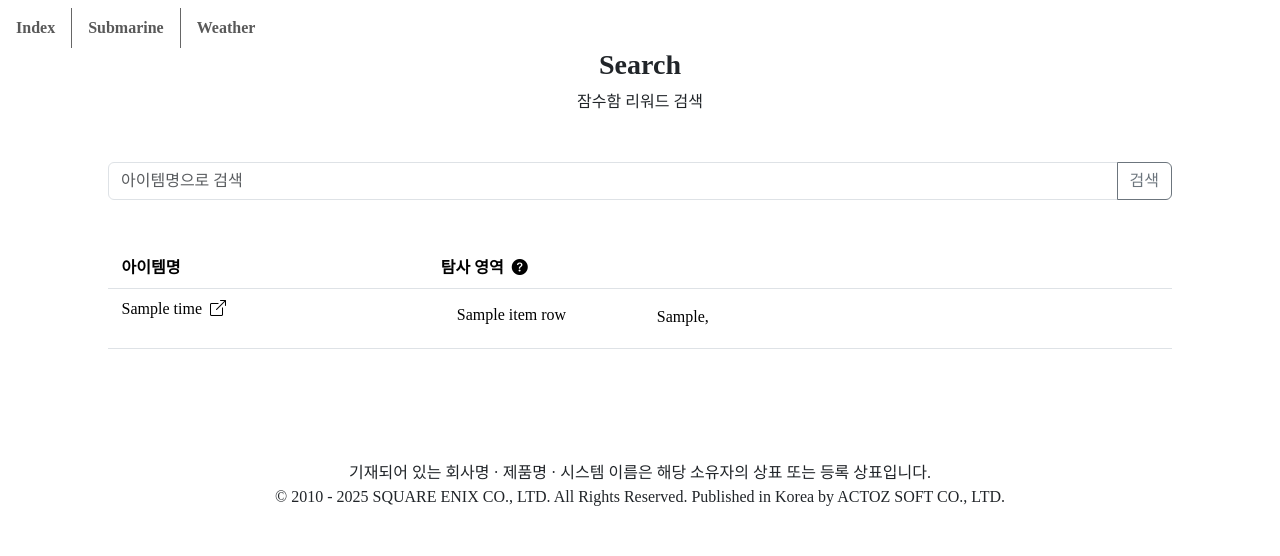
After one commit to kohwj1/submarine, a Flask app: template templates/rewards.html in a window 1280 px wide. The commit adds this page. Shown: the top 556 px of the page. Run offline with Flask 3, Linux system fonts and the light colour scheme; the template is opened without the code that fills it: most values are stand-ins (such as "Sample title", 1, 10 or a date in 2020); some web fonts are replaced.

Commit message:
added Submarine rewards search page

```diff
--- a/app.py
+++ b/app.py
@@ -34,16 +34,35 @@ def page_submarine():
 @app.route('/submarine-rewards')
 def page_rewards():
     item_data = submarine.get_all_rewards()
-    # grouped_data = defaultdict(list)
+    grouped_data = defaultdict(lambda: defaultdict(list))
 
-    # for item in item_data:
-    #     itemId_key = item['itemId']
-    #     place_value = item['place']
-    #     grouped_data[itemId_key].append(place_value)
+    for item in item_data:
+        key = (item['itemName'], item['id'])
+        region_id = item['regionId']
 
-    # rainbow_list = [{'itemId': time, 'time': time, 'place': places} for time, places in grouped_data.items()]
+        if region_id not in grouped_data[key]:
+            grouped_data[key][region_id] = {
+                'region_name': item['regionName'],
+                'area_name': []
+            }
 
-    return render_template('rewards.html', data=item_data)
+        grouped_data[key][region_id]['area_name'].append(item['areaName'])
+
+    reward_list = []
+
+    for (itemName, item_id), regions_data in grouped_data.items():
+        map_list = []
+
+        for region_id, data in regions_data.items():
+            map_list.append({
+                'region_id': region_id,
+                'region_name': data['region_name'],
+                'area_name': data['area_name']
+            })
+
+        reward_list.append({'name': itemName, 'id': item_id, 'map': map_list})
+
+    return render_template('rewards.html', data=reward_list, datav2=item_data)
 
 @app.route('/weather')
 def page_weather():
--- a/static/css/submarine.css
+++ b/static/css/submarine.css
@@ -25,3 +25,17 @@ th, td {
 .tier-hide {
     display: none;
 }
+
+.item-name, .region-name{
+    color:#000;
+    text-decoration: none;
+}
+
+.list_left {
+    min-width: 200px;
+    max-width: 200px;
+}
+
+.area-list {
+    width: 100%;
+}
--- /dev/null
+++ b/static/js/search.js
@@ -0,0 +1,6 @@
+const itemList = document.querySelectorAll('.item-name')
+
+
+document.addEventListener('DOMContentLoaded', function() {
+    console.log('hi?')
+})
--- /dev/null
+++ b/templates/rewards.html
@@ -0,0 +1,47 @@
+{% extends 'root.html' %}
+{% block header %}
+<link href="../static/css/submarine.css" rel="stylesheet">
+{% endblock %}
+{% block title %}탐사 보상 :: TestPage{% endblock %}
+{% block content %}
+<div class="container">
+    <h3 class="text-center eorzea">Search</h3>
+    <p class="text-center">잠수함 리워드 검색</p>
+    <div class="input-group mb-5 mt-5">
+        <input type="text" class="form-control" placeholder="아이템명으로 검색" aria-label="Username" aria-describedby="basic-addon1">
+        <button class="btn btn-outline-secondary" type="button" id="button-addon2">검색</button>
+    </div>
+    <table class="table">
+        <thead>
+            <tr>
+                <th scope="col" style="width: 30%;">아이템명</th>
+                <th scope="col">탐사 영역<i class="bi bi-question-circle-fill ms-1 help-icon ms-2" data-bs-toggle="tooltip" data-bs-placement="right" data-bs-title="각 해역명 클릭 시 해역 목록 페이지로 이동합니다."></i></th>
+            </tr>
+        </thead>
+        <tbody>
+        {% for row in data %}
+            <tr>
+                <td>
+                    <a class="item-name" href="https://guide.ff14.co.kr/lodestone/db/item/{{ row.id }}">{{ row.name }}<i class="bi bi-box-arrow-up-right ms-2"></i></a>
+                </td>
+                <td>
+                    <ul class="list-group list-group-flush">
+                        {% for item_row in row.map %}
+                            <li class="d-flex list-group-item area-list">
+                                <h6 class="list_left"><a class="region-name" href="/submarine?region={{ item_row.region_id }}">{{ item_row.region_name }}</a></h6>
+                                <div class="list_right">
+                                    {% for area_row in item_row.area_name %}
+                                        {{ area_row }},&nbsp;
+                                    {% endfor %}
+                                </div>
+                            </li>
+                        {% endfor %}
+                    </ul>
+                </td>
+            </tr>
+        {% endfor %}
+        </tbody>
+    </table>
+</div>
+<script src="../static/js/search.js"></script>
+{% endblock %}
--- a/templates/root.html
+++ b/templates/root.html
@@ -16,13 +16,20 @@
     <nav class="navbar position-absolute w-100 navbar-expand-lg global-navbar">
         <ul class="navbar-nav me-auto mb-2 mb-lg-0">
             <li class="nav-item global-nav ps-2 pe-2"><a class="nav-link eorzea" href="/">Index</a></li>
-            <li class="nav-item global-nav ps-2 pe-2"><a class="nav-link eorzea" href="/submarine">Submarine</a></li>
+            <li class="nav-item dropdown global-nav ps-2 pe-2">
+                <a class="nav-link eorzea" role="button" data-bs-toggle="dropdown" aria-expanded="false" href="#">Submarine</a>
+                <ul class="dropdown-menu">
+                    <li><a class="dropdown-item eorzea" href="/submarine">Area List<span class="ms-2">Area List</span></a></li>
+                    <li><hr class="dropdown-divider"></li>
+                    <li><a class="dropdown-item eorzea" href="/submarine-rewards">Search<span class="ms-2">Search</span></a></li>
+                </ul>
+            </li>
             <li class="nav-item dropdown global-nav ps-2 pe-2">
                 <a class="nav-link eorzea" role="button" data-bs-toggle="dropdown" aria-expanded="false" href="#">Weather</a>
                 <ul class="dropdown-menu">
-                    <li><a class="dropdown-item eorzea" href="/weather">Weather Now</a></li>
+                    <li><a class="dropdown-item eorzea" href="/weather">Weather Now<span class="ms-2">Weather Now</span></a></li>
                     <li><hr class="dropdown-divider"></li>
-                    <li><a class="dropdown-item eorzea" href="/rainbow">Rainbow</a></li>
+                    <li><a class="dropdown-item eorzea" href="/rainbow">Rainbow<span class="ms-2">Rainbow</span></a></li>
                 </ul>
             </li>
         </ul>
@@ -35,5 +42,6 @@
         <div class="mt-5">기재되어 있는 회사명 · 제품명 · 시스템 이름은 해당 소유자의 상표 또는 등록 상표입니다.</div>
         <div>© 2010 - 2025 SQUARE ENIX CO., LTD. All Rights Reserved. Published in Korea by ACTOZ SOFT CO., LTD.</div>
     </footer>
+    <script src="../static/js/tooltip.js"></script>
 </body>
 </html>
```
Also changed, not shown: services/submarine.py (+13 -0 lines).
